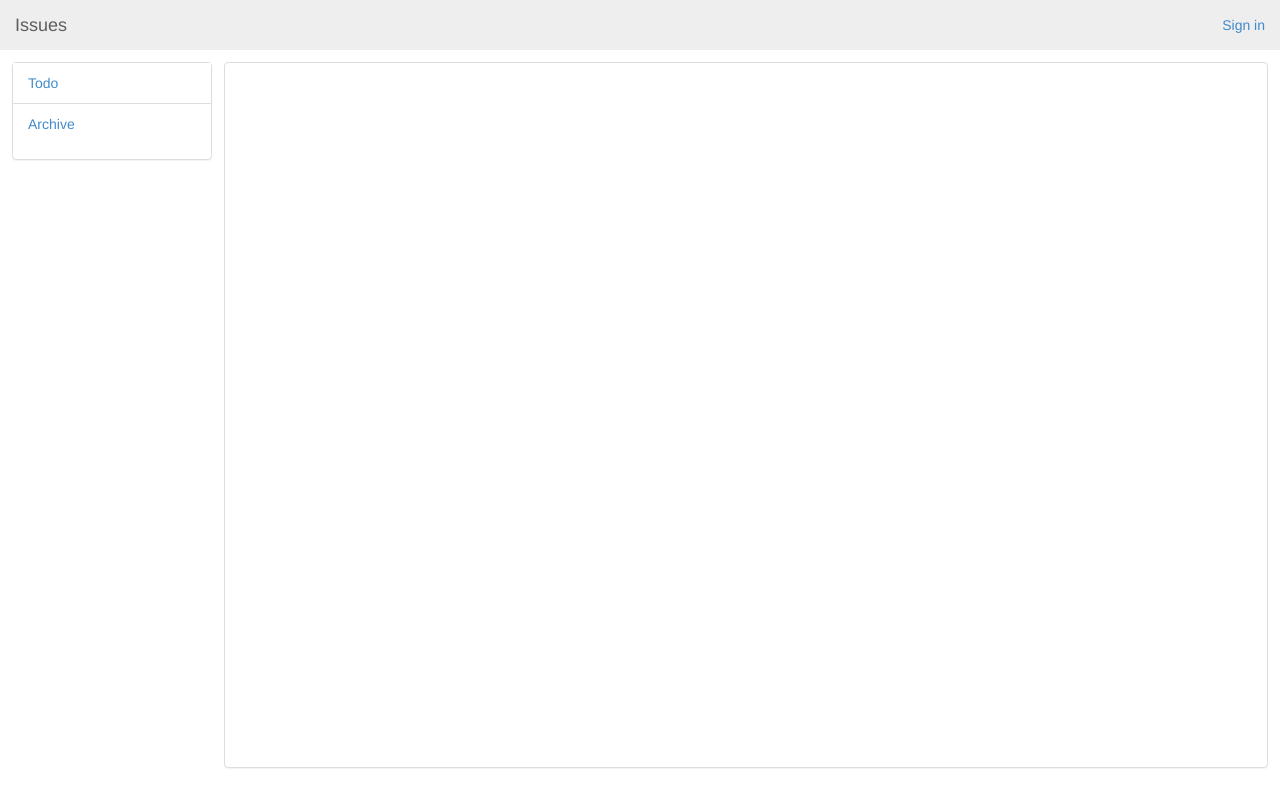
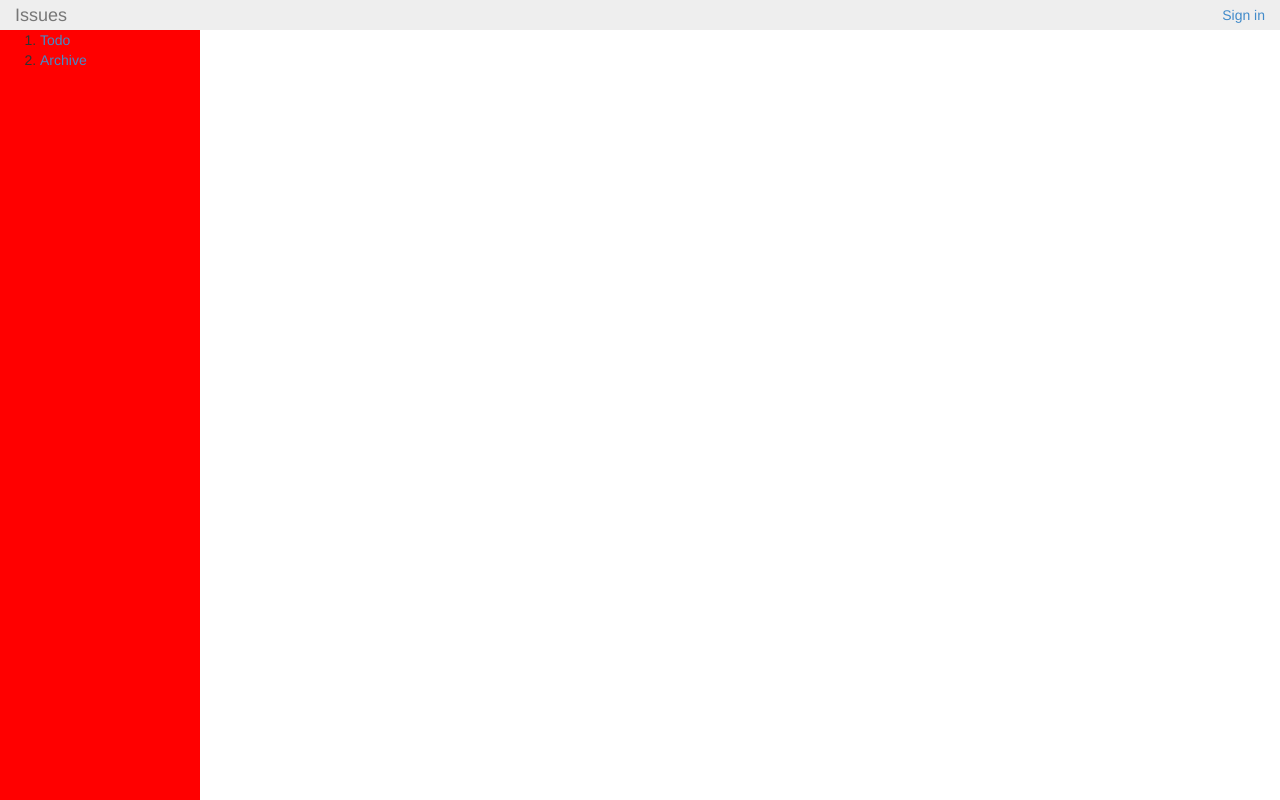
Before and after one commit to martijnluinstra/issues, a Flask app: page / in a window 1280 px wide. Run offline with Flask 2, Linux system fonts and the light colour scheme; data that the repository does not hold is empty; some libraries are stand-ins or nearby versions.

Commit message:
F*cked up the layout 3:-)

```diff
--- a/issues/static/css/issues.css
+++ b/issues/static/css/issues.css
@@ -4,12 +4,50 @@
 	margin: 100px auto;
 }
 
+.navbar {
+	min-height: 30px;
+}
+
+.navbar-brand,
+.navbar-text {
+	padding: 0;
+	margin: 0;
+	line-height: 30px;
+}
 
 #label-panel {
+	position: fixed;
+	background: red;
+	top: 30px;
+	left: 0;
+	bottom: 0;
+	width: 200px;
+}
+
+#list-panel {
 	position: absolute;
-	top: 12px;
-	left: 12px;
-	width: 200px;
+	top: 0;
+	left: 224px;
+	right: 0;
+}
+
+#detail-panel {
+	position: fixed;
+	top: 30px;
+	bottom: 0;
+	right: 0;
+	min-width: 60%;
+	background: green;
+	overflow: auto;
+	box-shadow: 0 0 180px 0 #333;
+}
+
+.issue-tracker {
+	position: absolute;
+	top: 30px;
+	right: 0;
+	bottom: 0;
+	left: 0;
 }
 
 #label-panel .label-list .list-group-item:first-child {
@@ -28,15 +66,7 @@
 	padding-right: 15px;
 }
 
-#issue-list-panel,
-#issue-details-panel,
-#new-issue-panel {
-	position: absolute;
-	top: 12px;
-	right: 12px;
-	left: 224px;
-	bottom: 12px;
-}
+
 
 .swatch {
 	display: inline-block;
@@ -60,14 +90,6 @@
 .navbar .user-name {
 	text-decoration: underline;
 	cursor: pointer;
-}
-
-.issue-tracker {
-	position: absolute;
-	top: 50px;
-	right: 0;
-	bottom: 0;
-	left: 0;
 }
 
 .issue-list {
--- a/issues/templates/index.html
+++ b/issues/templates/index.html
@@ -11,7 +11,7 @@
 	<script src="/static/js/bootstrap.js"></script>
 </head>
 <body class="{{page_attributes}}">
-	<div class="navbar navbar-static-top">
+	<div class="navbar navbar-fixed-top">
 		<a href="/" class="navbar-brand">Issues</a>
 		{% if user_name %}
 		<div class="navbar-text pull-right dropdown">Signed in as
@@ -30,15 +30,17 @@
 	</div>
 
 	<div class="issue-tracker">
-		<div id="label-panel" class="panel">
-			<ol class="view-list list-group list-group-flush">
-				<li class="list-group-item"><a href="/todo">Todo</a></li>
-				<li class="list-group-item"><a href="/archive">Archive</a></li>
+		<div id="label-panel">
+			<ol class="view-list">
+				<li class=""><a href="/todo">Todo</a></li>
+				<li class=""><a href="/archive">Archive</a></li>
 			</ol>
-			<ol class="label-list list-group list-group-flush"></ol>
+			<ol class="label-list"></ol>
 		</div>
 
-		<div id="issue-list-panel" class="panel"></div>
+		<div id="list-panel"></div>
+
+		<div id="detail-panel"></div>
 
 		<div id="tpl-issue-list-panel">
 			<div class="btn-toolbar requires-login">
@@ -49,8 +51,8 @@
 					<button type="button" class="btn close-issues-button btn-default btn-small">Close</button>
 				</div>
 			</div>
-			<ol class="issue-list list-group list-group-flush">
-				<li id="tpl-issue-list-item" class="list-group-item">
+			<ol class="issue-list">
+				<li id="tpl-issue-list-item" class="">
 					<input type="checkbox">
 					<a href="/issues/{issue-id}" class="issue-link">
 						<strong class="issue-title">{issue-title}</strong>
@@ -61,7 +63,7 @@
 			</ol>
 		</div>
 
-		<li id="tpl-label-list-item" class="list-group-item">
+		<li id="tpl-label-list-item" class="">
 			<a href="#" class="label-name label-link"></a>
 			<span class="swatch dropdown-toggle" data-toggle="dropdown">
 				<span class="caret"></span>
@@ -70,8 +72,6 @@
 				<li><button class="btn btn-link delete-label-button">Delete label…</button></li>
 			</ul>
 		</li>
-
-		<div id="issue-details-panel"></div>
 
 		<div id="tpl-issue-details-panel" class="issue">
 			<div class="btn-group">
@@ -142,7 +142,7 @@
 			</label>
 		</li>
 
-		<div id="new-issue-panel" class="panel">
+		<div id="tpl-new-issue-panel" class="panel">
 			<div class="panel-heading">
 				<h3 class="panel-title">New Issue</h3>
 			</div>
```
Also changed, not shown: issues/static/js/issues.js (+83 -87 lines), 2 other files.
